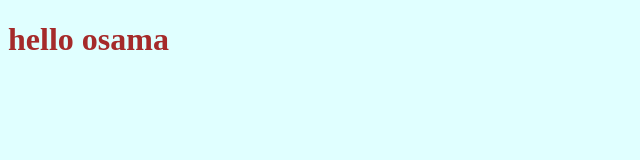
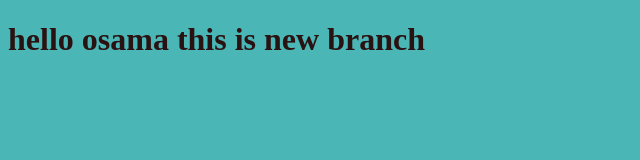
Before and after one commit to Osamabably87/My-repo, a plain HTML site: page index.html in a window 1280 px wide. Shown: the whole page, without its empty margins (0-640 px from the left). Drawn offline with Linux system fonts and the light colour scheme.

Commit message:
new bransh

```diff
--- a/index.html
+++ b/index.html
@@ -8,7 +8,7 @@
 
 </head>
 <body>
-    <h1> hello osama</h1>
+    <h1> hello osama  this is new branch</h1>
     <script src="app.js"></script>
 </body>
 </html>
--- a/style.css
+++ b/style.css
@@ -1,6 +1,6 @@
 h1{
-    color: brown;
+    color: rgb(42, 18, 18);
 }
 body{
-    background-color: lightcyan;
+    background-color: rgb(74, 182, 182);
 }
```
